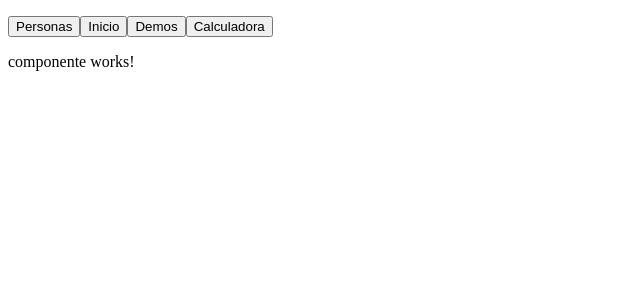
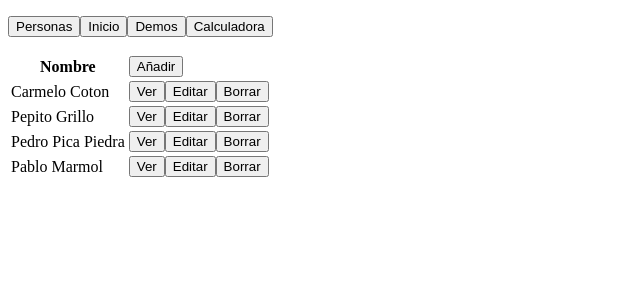
Before and after one commit to jmagit/CR20190923, an Angular app: page / in a window 1280 px wide. Shown: the top 300 px of the page, without its empty margins (0-640 px from the left). Built offline with nearby package versions, Linux system fonts and the light colour scheme.

Commit message:
Plantillas

```diff
--- a/src/app/personas/componente.component.html
+++ b/src/app/personas/componente.component.html
@@ -1 +1,6 @@
-<p>componente works!</p>
+<ng-container [ngSwitch]="VM.Modo" >
+  <app-personas-add *ngSwitchCase="'add'"></app-personas-add>
+  <app-personas-edit *ngSwitchCase="'edit'"></app-personas-edit>
+  <app-personas-view *ngSwitchCase="'view'"></app-personas-view>
+  <app-personas-list *ngSwitchDefault></app-personas-list>
+</ng-container>
--- a/src/app/personas/tmpl-form.component.html
+++ b/src/app/personas/tmpl-form.component.html
@@ -1 +1,19 @@
-<p>componente works!</p>
+<form #miForm="ngForm">
+  <p>
+    <b>Código:</b>
+    {{VM.Elemento.id}}
+    <br>
+    <b>Nombre:</b>
+    {{VM.Elemento.nombre}}
+    <br>
+    <b>Apellidos:</b>
+    {{VM.Elemento.apellidos}}
+    <br>
+    <b>Edad:</b>
+    {{VM.Elemento.edad}}
+  </p>
+  <p>
+    <input type="button" value="Enviar" (click)="VM.send()">
+    <input type="button" value="Volver" (click)="VM.cancel()">
+  </p>
+</form>
--- a/src/app/personas/tmpl-list.component.html
+++ b/src/app/personas/tmpl-list.component.html
@@ -1 +1,18 @@
-<p>componente works!</p>
+<table>
+  <thead>
+    <tr>
+      <th>Nombre</th>
+      <td><input type="button" value="Añadir" (click)="VM.add()"></td>
+    </tr>
+  </thead>
+  <tbody>
+    <tr *ngFor="let item of VM.Listado">
+      <td>{{item.nombre}} {{item.apellidos}}</td>
+      <td>
+        <input type="button" value="Ver" (click)="VM.view(item.id)">
+        <input type="button" value="Editar" (click)="VM.edit(item.id)">
+        <input type="button" value="Borrar" (click)="VM.delete(item.id)">
+      </td>
+    </tr>
+  </tbody>
+</table>
--- a/src/app/personas/tmpl-view.component.html
+++ b/src/app/personas/tmpl-view.component.html
@@ -1 +1,16 @@
-<p>componente works!</p>
+<p>
+  <b>Código:</b>
+  {{VM.Elemento.id}}
+  <br>
+  <b>Nombre:</b>
+  {{VM.Elemento.nombre}}
+  <br>
+  <b>Apellidos:</b>
+  {{VM.Elemento.apellidos}}
+  <br>
+  <b>Edad:</b>
+  {{VM.Elemento.edad}}
+</p>
+<p>
+    <input type="button" value="Volver" (click)="VM.cancel()">
+</p>
```
